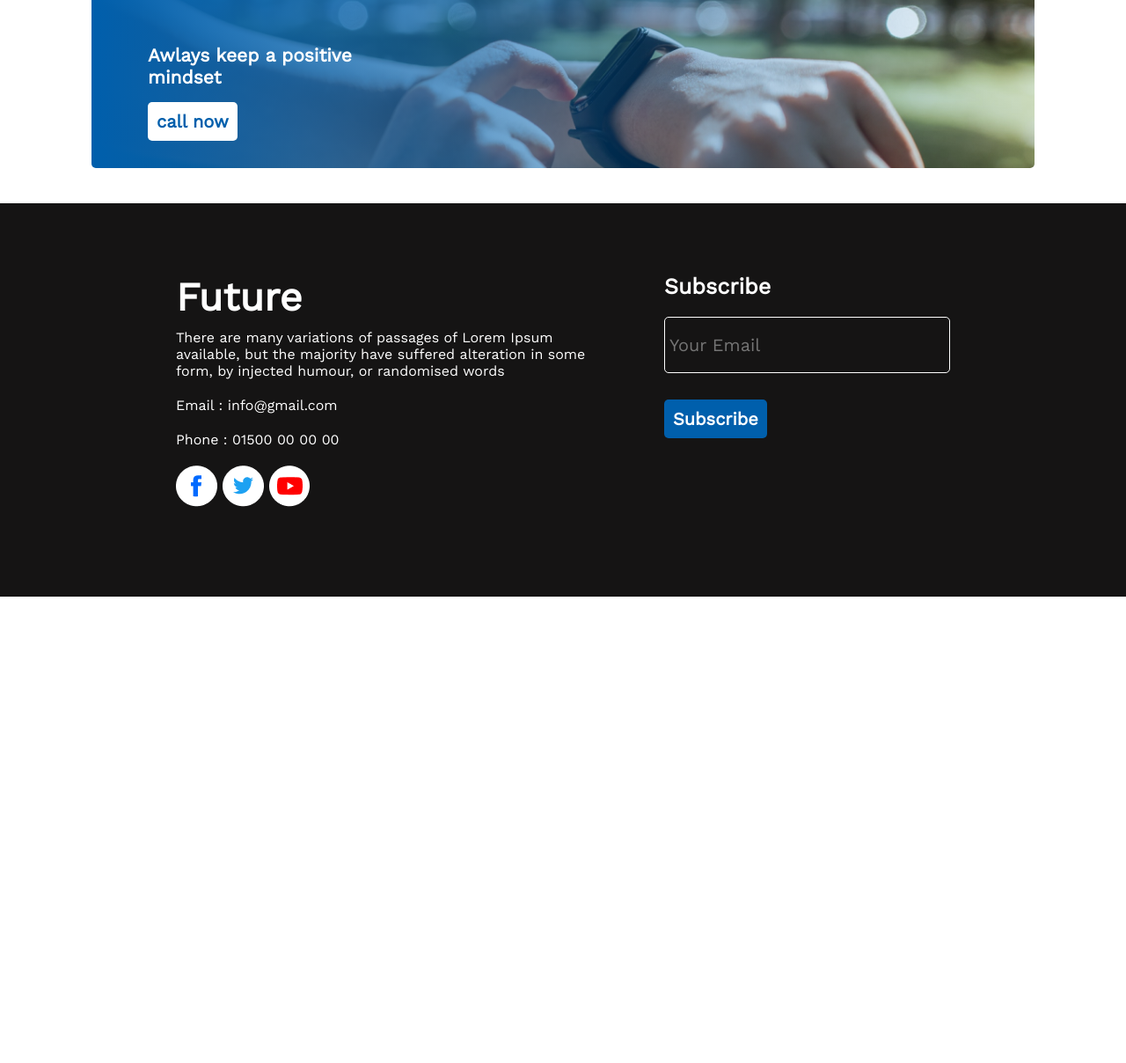
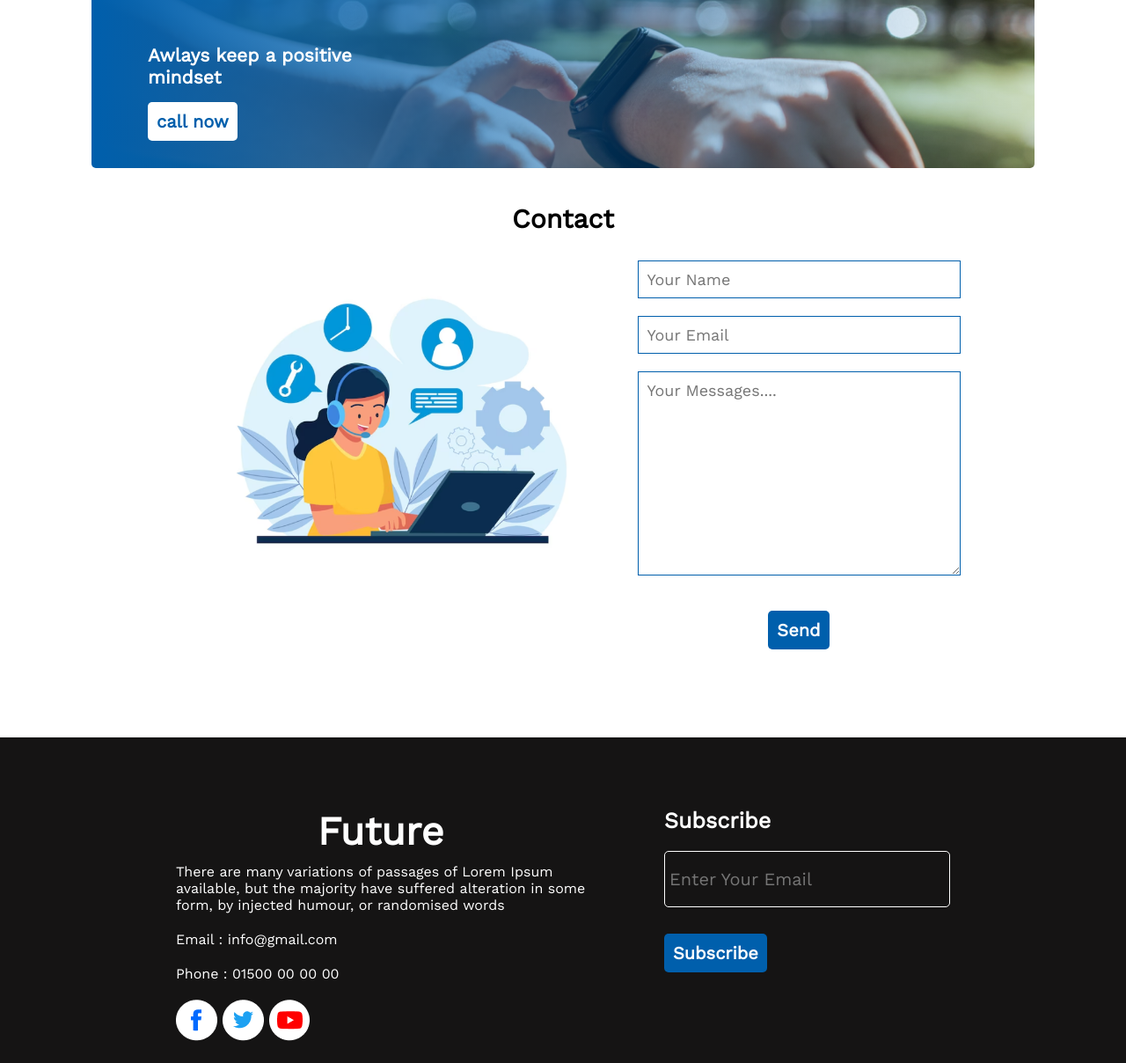
Before and after one commit to Akther2034165/new-year-new-me, a plain HTML site: page index.html in a window 1280 px wide. Shown: the part 1470-2678 px from the top of the page at 88% size. Before the commit the page ends 2148 px from the top, so only its background shows below. Drawn offline with nearby package versions, Linux system fonts and the light colour scheme.

Commit message:
finished

```diff
--- a/index.html
+++ b/index.html
@@ -35,6 +35,7 @@
       </div>
     </header>
     <main>
+      <!-- about section -->
       <section class="about">
         <div class="img-container">
           <img class="person-img" src="images/person.png" alt="" />
@@ -106,7 +107,33 @@
           <button class="linear-btn">call now</button>
         </div>
       </section>
+
+      <!-- contact section -->
+      <section>
+        <div class="section-title">
+          <h2>Contact</h2>
+        </div>
+        <div class="contact">
+          <div class="contact-left">
+            <img src="./images/contact.png" alt="" />
+          </div>
+          <div class="contact-right">
+            <form>
+              <input type="text" class="text-field" placeholder="Your Name" />
+              <input type="email" class="text-field" placeholder="Your Email" />
+              <textarea
+                class="text-field"
+                placeholder="Your Messages...."
+                cols="30"
+                rows="10"
+              ></textarea>
+              <button class="footer-btn">Send</button>
+            </form>
+          </div>
+        </div>
+      </section>
     </main>
+    <!-- footer section -->
     <footer class="footer">
       <div>
         <h2 class="section-title">Future</h2>
@@ -134,7 +161,7 @@
           type="email"
           name=""
           id=""
-          placeholder="Your Email"
+          placeholder="Enter Your Email"
         />
         <br />
         <button class="footer-btn">Subscribe</button>
--- a/styles/style.css
+++ b/styles/style.css
@@ -4,11 +4,25 @@
   box-sizing: border-box;
   font-family: "Work Sans", sans-serif;
 }
+.primary-btn {
+  background-color: #ffffff;
+  padding: 10px 20px;
+  border: 0;
+  outline: 0;
+  font-size: 20px;
+  font-weight: 600;
+  border-radius: 5px;
+  color: #005fac;
+  margin-bottom: 100px;
+}
+
+/* header css */
 .header {
   background-image: url("../images/banner/banner3.png");
+  background-size: cover;
+  height: 100vh;
+  width: 100%;
   background-repeat: no-repeat;
-  height: 100vh;
-  text-align: right;
 }
 .banner {
   padding-left: 845px;
@@ -26,21 +40,12 @@
   color: #ffffff;
   margin: 15px;
 }
-.primary-btn {
-  background-color: #ffffff;
-  padding: 10px 20px;
-  border: 0;
-  outline: 0;
-  font-size: 20px;
-  font-weight: 600;
-  border-radius: 5px;
-  color: #005fac;
-  margin-bottom: 100px;
-}
+
 main {
   max-width: 1072px;
   margin: 0 auto;
 }
+/* about css */
 .about {
   display: flex;
   justify-content: center;
@@ -75,6 +80,7 @@ main {
   color: #16d887;
 }
 
+/* features css */
 .features {
   display: flex;
   justify-content: space-around;
@@ -83,6 +89,7 @@ main {
   margin-top: 20px;
 }
 
+/* highlight section */
 .highlight {
   background: linear-gradient(90deg, #005fac 0%, rgba(0, 95, 172, 0)),
     url(../images/watch.png);
@@ -105,7 +112,37 @@ main {
   color: #005fac;
   margin-bottom: 100px;
 }
-
+/* contact css */
+.contact {
+  display: flex;
+  justify-content: center;
+}
+.section-title {
+  text-align: center;
+  margin-bottom: 20px;
+  font-size: 20px;
+}
+.contact-left {
+  width: 50%;
+}
+.contact-left img {
+  width: 100%;
+}
+.contact-right form {
+  display: flex;
+  flex-direction: column;
+  align-items: center;
+}
+.text-field {
+  width: 100%;
+  margin: 10px 0;
+  padding: 10px;
+  font-size: 18px;
+  border: 0;
+  outline: 0;
+  border: 1px solid #005fac;
+}
+/* footer css */
 .footer {
   display: flex;
   justify-content: space-between;
```
Also changed, not shown: images/contact.png (added).
